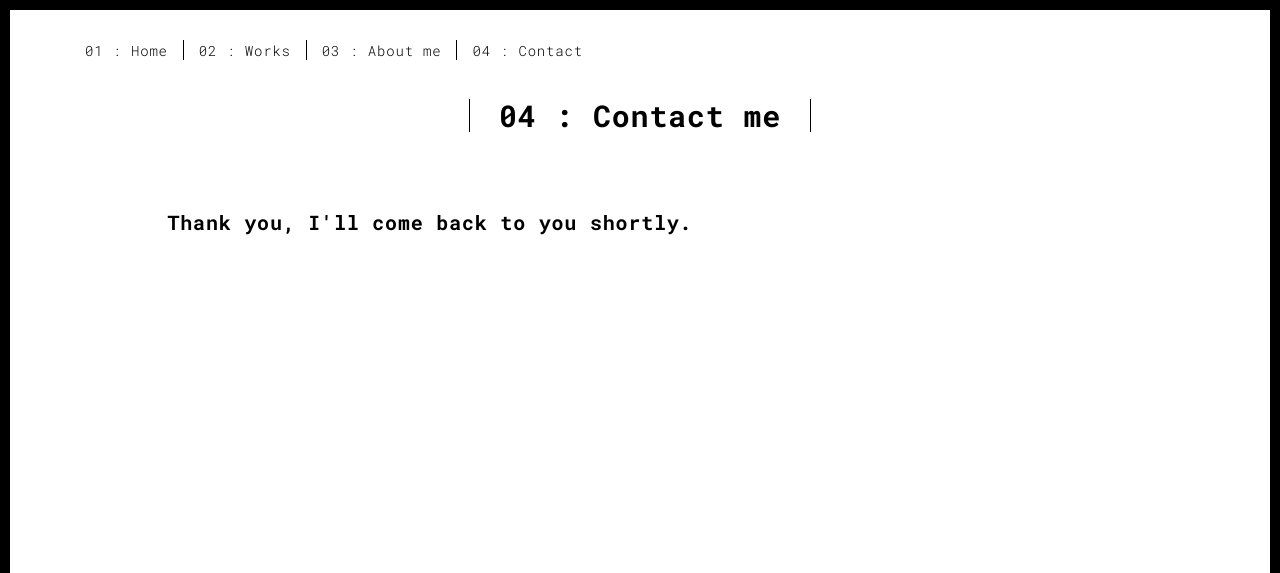
After one commit to attakcs/pieces_of_py, a Flask app: template web_with_flask/web_server/templates/thankyou.html in a window 1280 px wide. The commit adds this page. Shown: the top 573 px of the page. Run offline with Flask 2, Linux system fonts and the light colour scheme; the template is opened without the code that fills it, so the values that code supplies are empty.

Commit message:
WebDev w/ Flask, Contact From [Request, Redirect]

```diff
--- a/web_with_flask/web_server/server.py
+++ b/web_with_flask/web_server/server.py
@@ -1,4 +1,4 @@
-from flask import Flask, render_template, url_for
+from flask import Flask, render_template, url_for, request, redirect
 app = Flask(__name__)
 
 @app.route('/')
@@ -9,5 +9,15 @@ def home():
 def html_page(page_name):
     return render_template(page_name + '.html')
 
+@app.route('/submit_form', methods=['POST', 'GET'])
+def submit_form():
+    if request.method == 'POST':
+        data = request.form.to_dict()
+        print(data)
+        return redirect('/thankyou')
+    else:
+        return 'something went wrong'
+
+
 if __name__ == '__main__':
     app.run(debug=True)
--- a/web_with_flask/web_server/templates/home.html
+++ b/web_with_flask/web_server/templates/home.html
@@ -23,9 +23,7 @@
       </div>
     </div>
 </div>
-{% endblock %}
 
-{% block js_home %}
 <script>
   document.addEventListener("DOMContentLoaded", function (event) {
      type();
--- a/web_with_flask/web_server/templates/layout.html
+++ b/web_with_flask/web_server/templates/layout.html
@@ -53,17 +53,6 @@
   {% block content %}
   {% endblock %}
 
-<footer class="footer-container text-center">
-  <div class="container">
-    <div class="row">
-      <div class="col-xs-12">
-        <p>© Moon | Corp</p>
-      </div>
-    </div>
-  </div>
-</footer>
-
-  {% block js_home %}
-  {% endblock %}
-<script type="text/javascript" src="../static/main.70a66962.js"></script></body>
+<script type="text/javascript" src="../static/main.70a66962.js"></script>
+</body>
 </html>
--- /dev/null
+++ b/web_with_flask/web_server/templates/thankyou.html
@@ -0,0 +1,24 @@
+{% extends 'layout.html' %}
+
+{% block navbar_class %}default{% endblock %}
+
+{% block content %}
+
+<div class="section-container">
+    <div class="container">
+      <div class="row">
+        <div class="col-xs-12">
+          <div class="section-container-spacer text-center">
+            <h1 class="h2">04 : Contact me</h1>
+          </div>
+
+          <div class="row">
+            <div class="col-md-10 col-md-offset-1">
+              <h3>Thank you, I'll come back to you shortly.</h3>
+            </div>
+          </div>
+       </div>
+      </div>
+    </div>
+  </div>
+{% endblock %}
```
Also changed, not shown: web_with_flask/web_server/templates/contact.html (+4 -4 lines).
